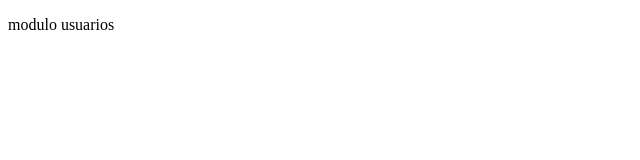
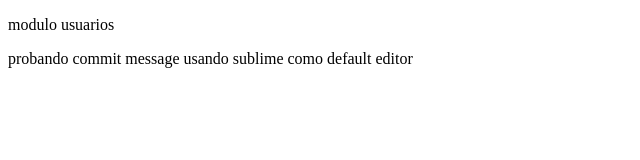
Before and after one commit to stealth14/Arbol-binario, a plain HTML site: page index.html in a window 1280 px wide. Shown: the whole page, without its empty margins (0-640 px from the left). Drawn offline with Linux system fonts and the light colour scheme.

Commit message:
mensaje escrito desde sublime text

```diff
--- a/index.html
+++ b/index.html
@@ -9,6 +9,8 @@
 <body>
 
     <p>modulo usuarios</p>
+    <p>probando commit message usando sublime como default editor</p>
+
 
 </body>
 </html>
```
